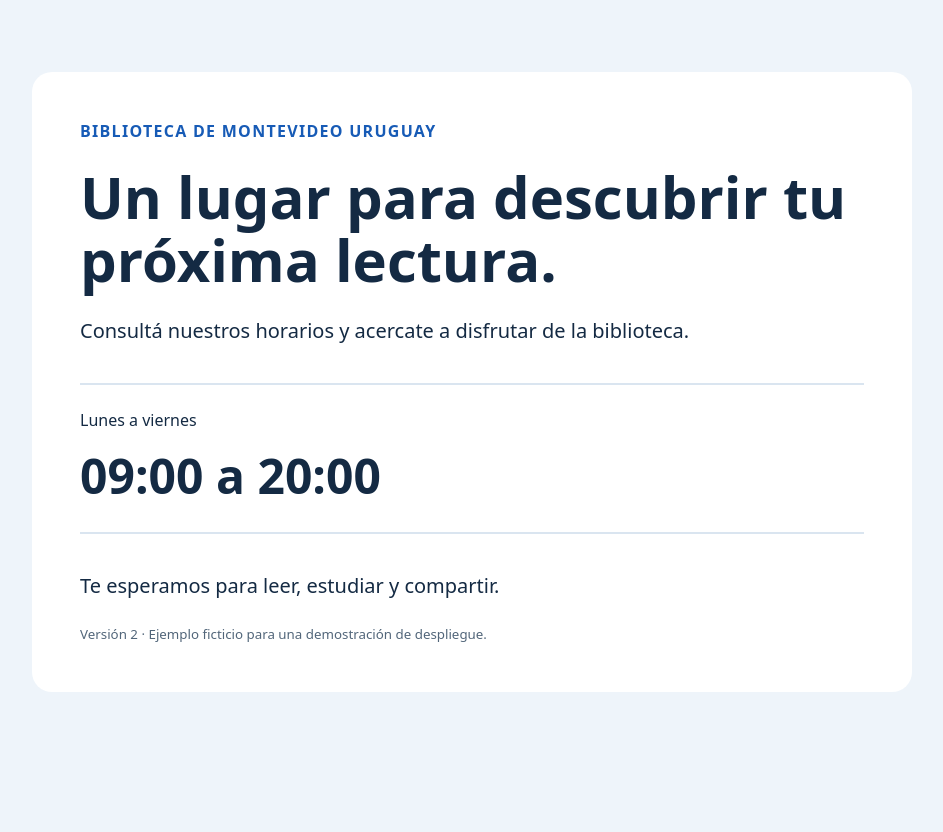
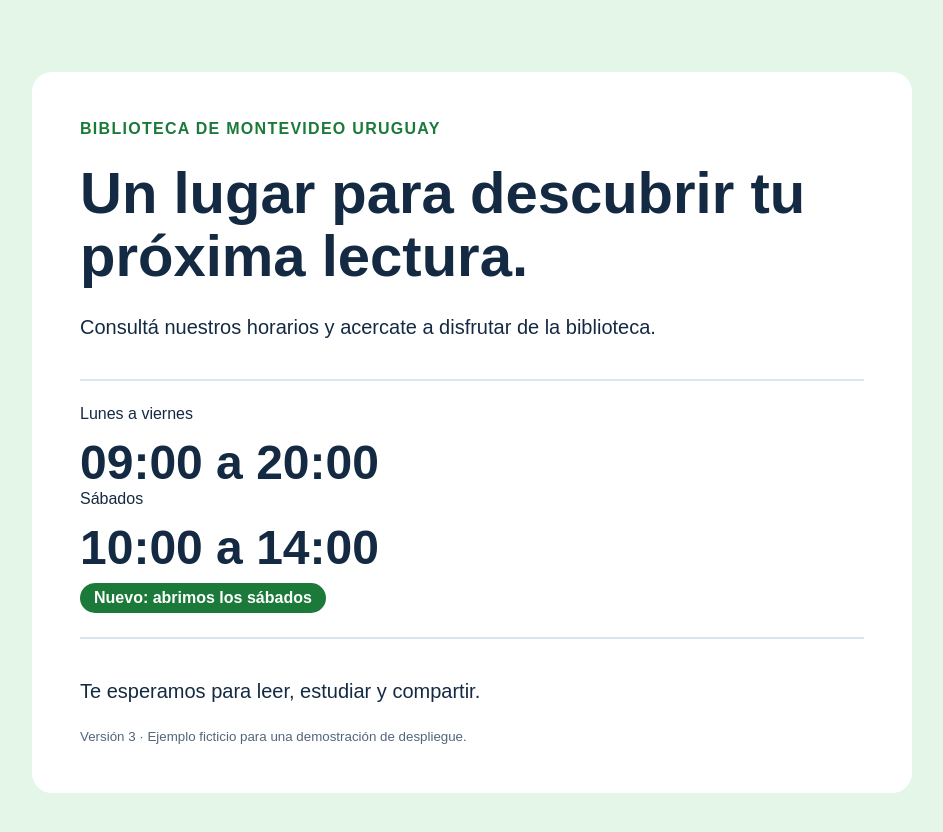
Before and after one commit to GiulianaGalusso/biblioteca-azure, a plain HTML site: page index.html in a window 1280 px wide. Shown: the whole page, without its empty margins (168-1111 px from the left). Before the commit the page ends 800 px from the top, so only its background shows below. Drawn offline with Linux system fonts and the light colour scheme.

Commit message:
Update index.html
version 3

```diff
--- a/index.html
+++ b/index.html
@@ -6,14 +6,20 @@
 <title>Biblioteca del Barrio</title>
 <style>
 * { box-sizing: border-box; }
-    body { margin: 0; background: #eef4fa; color: #142a43; font-family: system-ui, sans-serif; }
-    main { max-width: 880px; margin: 9vh auto; padding: 48px; background: white; border-radius: 20px; }
-    .intro { color: #175bb6; font-weight: 700; letter-spacing: .08em; }
+body { margin: 0; background: #e3f6e8; color: #142a43; font-family: system-
+ui, sans-serif; }
+main { max-width: 880px; margin: 9vh auto; padding: 48px; background:
+white; border-radius: 20px; }
+.intro { color: #1b7a3a; font-weight: 700; letter-spacing: .08em; }
 h1 { font-size: clamp(32px, 6vw, 58px); line-height: 1.08; margin: 24px 0; }
 p { font-size: 20px; line-height: 1.6; }
-    .horario { margin: 36px 0; padding: 24px 0; border-top: 2px solid #dae5f0; border-bottom: 2px solid #dae5f0; }
-    .horario strong { display: block; margin-top: 12px; font-size: clamp(30px, 5vw, 48px); }
+.horario { margin: 36px 0; padding: 24px 0; border-top: 2px solid #dae5f0;
+border-bottom: 2px solid #dae5f0; }
+.horario strong { display: block; margin-top: 12px; font-size: clamp(30px,
+5vw, 48px); }
 small { color: #52667a; }
+.nuevo { display: inline-block; margin-top: 8px; padding: 6px 14px;
+background: #1b7a3a; color: white; border-radius: 999px; font-weight: 700; }
 @media (max-width: 600px) { main { margin: 20px; padding: 28px; } }
 </style>
 </head>
@@ -25,9 +31,13 @@
 <section class="horario" aria-label="Horario de atención">
 Lunes a viernes
 <strong>09:00 a 20:00</strong>
+Sábados
+<strong>10:00 a 14:00</strong>
+<span class="nuevo">Nuevo: abrimos los sábados</span>
 </section>
 <p>Te esperamos para leer, estudiar y compartir.</p>
-<small>Versión 2 · Ejemplo ficticio para una demostración de despliegue.</small>
+<small>Versión 3 · Ejemplo ficticio para una demostración de despliegue.</
+small>
 </main>
 </body>
 </html>
```
Lines whose indentation alone changed are shown as unchanged.
